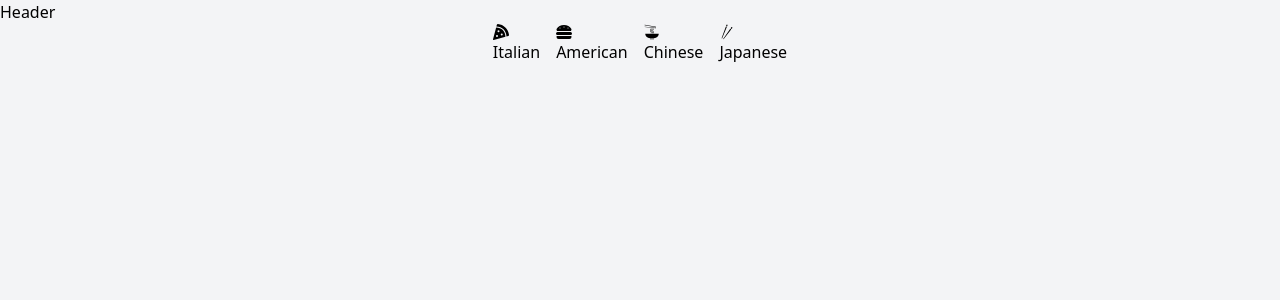
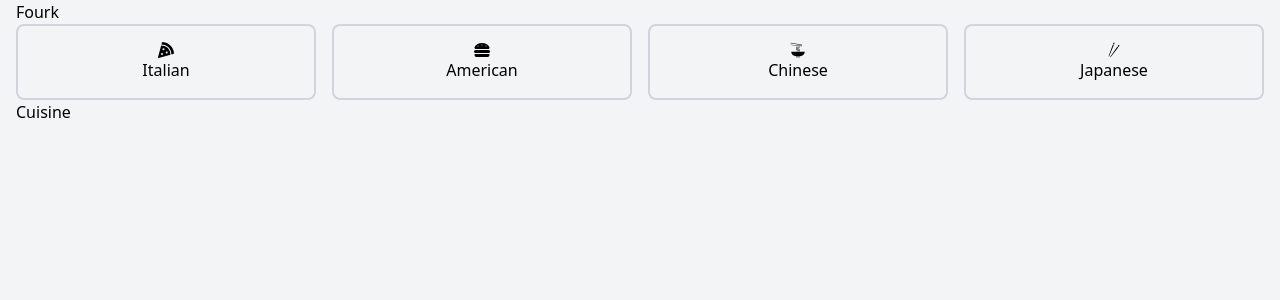
Before and after one commit to wowpixels/fourk-app, a React (Vite) app: page /cuisine/1 in a window 1280 px wide. Shown: the top 300 px of the page. Built offline with nearby package versions, Linux system fonts and the light colour scheme; no server answers.

Commit message:
added categories

```diff
--- a/src/App.jsx
+++ b/src/App.jsx
@@ -7,9 +7,11 @@ function App() {
   return (
     <div className="container mx-auto">
       <BrowserRouter>
-        <Header />
-        <Category />
-        <Pages />
+        <div className="mx-4">
+          <Header />
+          <Category />
+          <Pages />
+        </div>
       </BrowserRouter>
     </div>
   );
--- a/src/components/Category.jsx
+++ b/src/components/Category.jsx
@@ -5,20 +5,40 @@ import { NavLink } from 'react-router-dom';
 function Category() {
   return (
     <div className="flex gap-4 justify-center items-center">
-      <NavLink>
-        <FaPizzaSlice to={'/cuisine/italian'} />
+      <NavLink
+        to={'/cuisine/italian'}
+        className={
+          'flex flex-col items-center justify-center border-2 border-gray-300 p-4 rounded-lg w-1/2'
+        }
+      >
+        <FaPizzaSlice />
         <p>Italian</p>
       </NavLink>
-      <NavLink>
-        <FaHamburger to={'/cuisine/american'} />
+      <NavLink
+        to={'/cuisine/american'}
+        className={
+          'flex flex-col items-center justify-center border-2 border-gray-300 p-4 rounded-lg w-1/2'
+        }
+      >
+        <FaHamburger />
         <p>American</p>
       </NavLink>
-      <NavLink>
-        <GiNoodles to={'/cuisine/chinese'} />
+      <NavLink
+        to={'/cuisine/chinese'}
+        className={
+          'flex flex-col items-center justify-center border-2 border-gray-300 p-4 rounded-lg w-1/2'
+        }
+      >
+        <GiNoodles />
         <p>Chinese</p>
       </NavLink>
-      <NavLink>
-        <GiChopsticks to={'/cuisine/japanese'} />
+      <NavLink
+        to={'/cuisine/japanese'}
+        className={
+          'flex flex-col items-center justify-center border-2 border-gray-300 p-4 rounded-lg w-1/2'
+        }
+      >
+        <GiChopsticks />
         <p>Japanese</p>
       </NavLink>
     </div>
--- a/src/components/Header.jsx
+++ b/src/components/Header.jsx
@@ -1,5 +1,11 @@
+import { NavLink } from 'react-router-dom';
+
 function Header() {
-  return <div>Header</div>;
+  return (
+    <div>
+      <NavLink to={'/'}>Fourk</NavLink>
+    </div>
+  );
 }
 
 export default Header;
--- a/src/components/PopularRecipes.jsx
+++ b/src/components/PopularRecipes.jsx
@@ -34,7 +34,8 @@ function PopularRecipes() {
 
   return (
     <>
-      <h2 className="font-bold mb-8">Popular Recipes</h2>
+      <h2 className="font-bold">Popular Recipes</h2>
+      <h4 className="mb-4">Your Daily picks</h4>
       <div className="">
         <Splide
           options={{
--- a/src/components/Veggies.jsx
+++ b/src/components/Veggies.jsx
@@ -34,8 +34,9 @@ function Veggies() {
 
   return (
     <div className="my-10">
-      <h2 className="font-bold mb-8">Pick your vegetarian recipe</h2>
-      <div className="">
+      <h2 className="font-bold">Pick your vegetarian recipe</h2>
+      <h4 className="mb-4">Delicious and Healthy</h4>
+      <div>
         <Splide
           options={{
             perPage: 3,
--- a/src/index.css
+++ b/src/index.css
@@ -7,19 +7,19 @@ body {
 }
 
 h1 {
-  @apply text-4xl;
+  @apply text-3xl;
 }
 
 h2 {
-  @apply text-3xl;
+  @apply text-2xl;
 }
 
 h3 {
-  @apply text-2xl;
+  @apply text-xl;
 }
 
 h4 {
-  @apply text-xl;
+  @apply text-lg;
 }
 
 p {
--- a/src/pages/Cuisine.jsx
+++ b/src/pages/Cuisine.jsx
@@ -1,4 +1,36 @@
+import { motion } from 'framer-motion';
+import { Link, useParams } from 'react-router-dom';
+import { useState, useEffect } from 'react';
+
 function Cuisine() {
+  const [cuisine, setCuisine] = useState([]);
+  let params = useParams();
+
+  useEffect(() => {
+    getCuisine(params.type);
+  }, [params.type]);
+
+  const getCuisine = async (name) => {
+    const check = localStorage.getItem(`${params.type}`);
+
+    if (check) {
+      const data = JSON.parse(check);
+      setCuisine(data);
+      return;
+    } else {
+      const response = await fetch(
+        `https://api.spoonacular.com/recipes/random?apiKey=${
+          import.meta.env.VITE_FOURK_APP_API_KEY
+        }&cuisine=${name}`
+      );
+      const data = await response.json();
+
+      // set in local storage so we don't have to fetch every time
+      localStorage.setItem(`${params.type}`, JSON.stringify(data.recipes));
+      setCuisine(response.results);
+    }
+  };
+
   return <div>Cuisine</div>;
 }
 
--- a/src/pages/Home.jsx
+++ b/src/pages/Home.jsx
@@ -3,10 +3,10 @@ import PopularRecipes from '../components/PopularRecipes';
 
 function Home() {
   return (
-    <div className="mx-4">
+    <>
       <Veggies />
       <PopularRecipes />
-    </div>
+    </>
   );
 }
 
--- a/src/pages/Pages.jsx
+++ b/src/pages/Pages.jsx
@@ -6,7 +6,7 @@ function Pages() {
   return (
     <Routes>
       <Route path="/" element={<Home />} />
-      <Route path="/cuisine" element={<Cuisine />} />
+      <Route path="/cuisine/:type" element={<Cuisine />} />
     </Routes>
   );
 }
```
